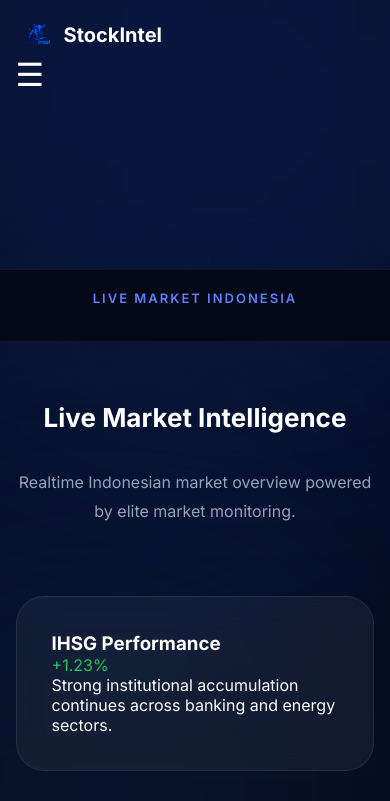
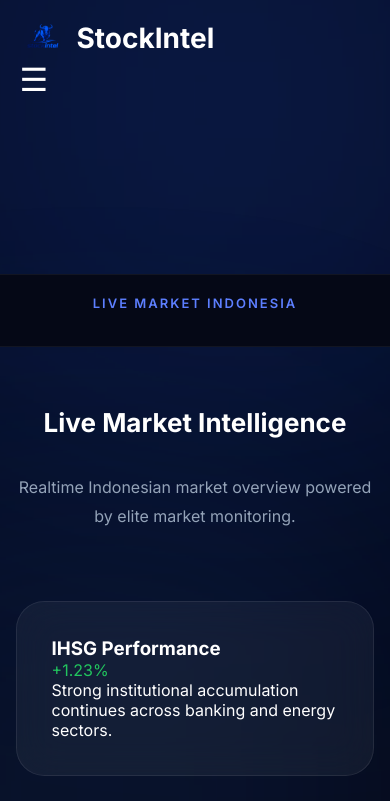
Before and after one commit to chess-shmp/stockintel, a plain HTML site: page index.html in a window 390 px wide. Shown: the top 801 px of the page. Drawn offline with Linux system fonts and the light colour scheme; a script that the page names is missing.

Commit message:
Update style.css

```diff
--- a/style.css
+++ b/style.css
@@ -432,22 +432,26 @@ width:70px;
 /* MOBILE */
 /* ========================= */
 
-@media (max-width: 480px){
+@media(max-width:768px){
 
-.navbar{
-padding:15px 4%;
+.menu-toggle{
+display:block;
+font-size:30px;
 }
 
-.logo{
-gap:8px;
+#mobileMenu{
+display:none;
 }
 
-.logo img{
-width:40px;
+.contact-btn{
+padding:10px 16px;
+font-size:13px;
 }
 
 .logo h2{
-font-size:20px;
+font-size:28px;
+}
+
 }
 
 .contact-btn{
```
